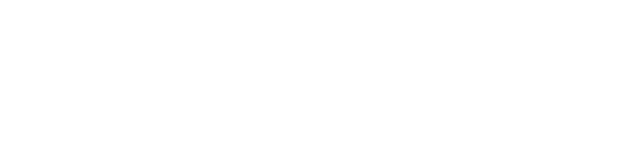
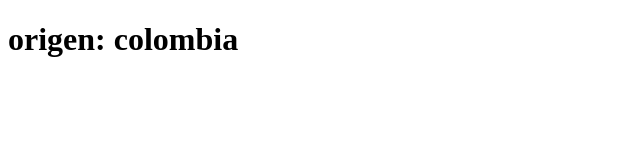
Before and after one commit to yorman94-beeb/git-hub, a plain HTML site: page index.html in a window 1280 px wide. Shown: the whole page, without its empty margins (0-640 px from the left). Drawn offline with Linux system fonts and the light colour scheme.

Commit message:
actualizacion origen en en index

```diff
--- a/index.html
+++ b/index.html
@@ -6,6 +6,6 @@
     <title>sistema de registro de juegos</title>
 </head>
 <body>
-
+    <h1>origen: colombia</h1>
 </body>
 </html>
```
